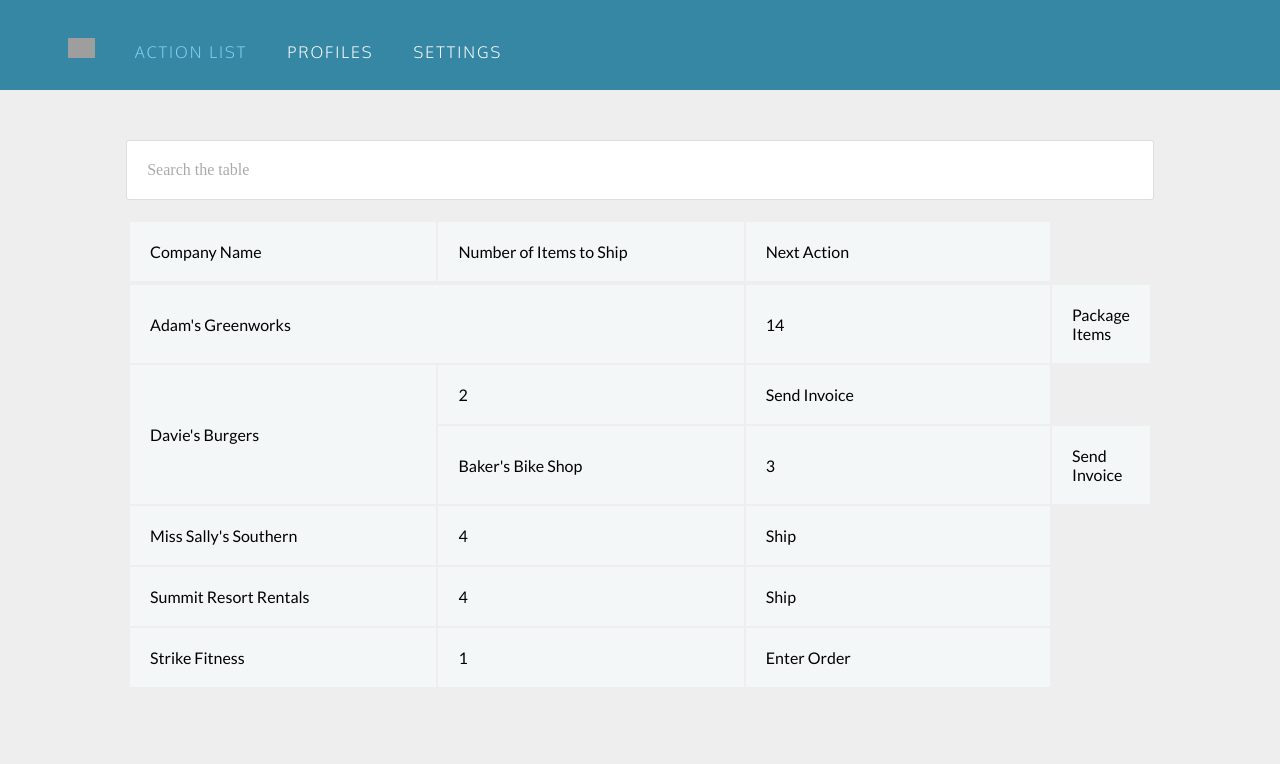
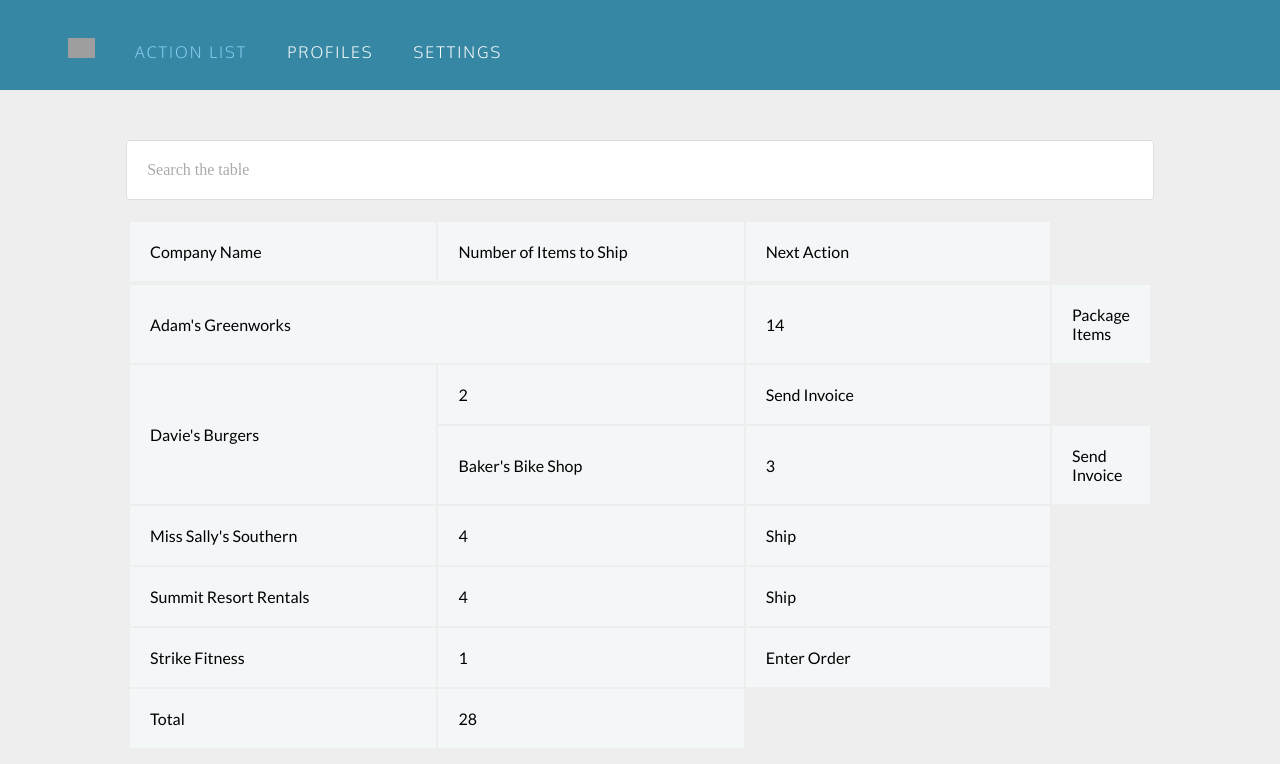
Before and after one commit to Mrfrazier14/Table-Data-sheet, a plain HTML site: page index.html in a window 1280 px wide. Drawn offline with Linux system fonts and the light colour scheme; grey boxes are pictures that could not be loaded.

Commit message:
Update index.html
Added <tfoot> tag

```diff
--- a/index.html
+++ b/index.html
@@ -54,6 +54,10 @@
       <td>Strike Fitness</td>
       <td>1</td>
       <td>Enter Order</td>
+      <tfoot>
+        <td>Total</td>
+        <td>28</td>
+      </tfoot>
     </tbody>
   </table>
 
```
